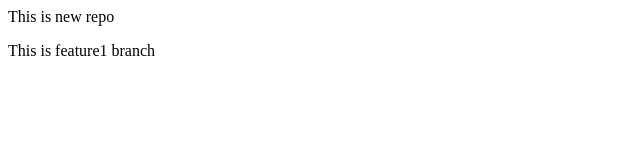
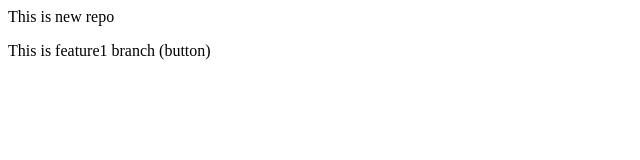
Before and after one commit to prohra48/localGitrepo, a plain HTML site: page index.html in a window 1280 px wide. Shown: the full height of the page, 0-640 px from the left. Drawn offline with Linux system fonts and the light colour scheme.

Commit message:
added bbutton

```diff
--- a/index.html
+++ b/index.html
@@ -1,3 +1,3 @@
 <p>This is new repo</p>
 
-<p>This is feature1 branch</p>
+<p>This is feature1 branch (button)</p>
```
